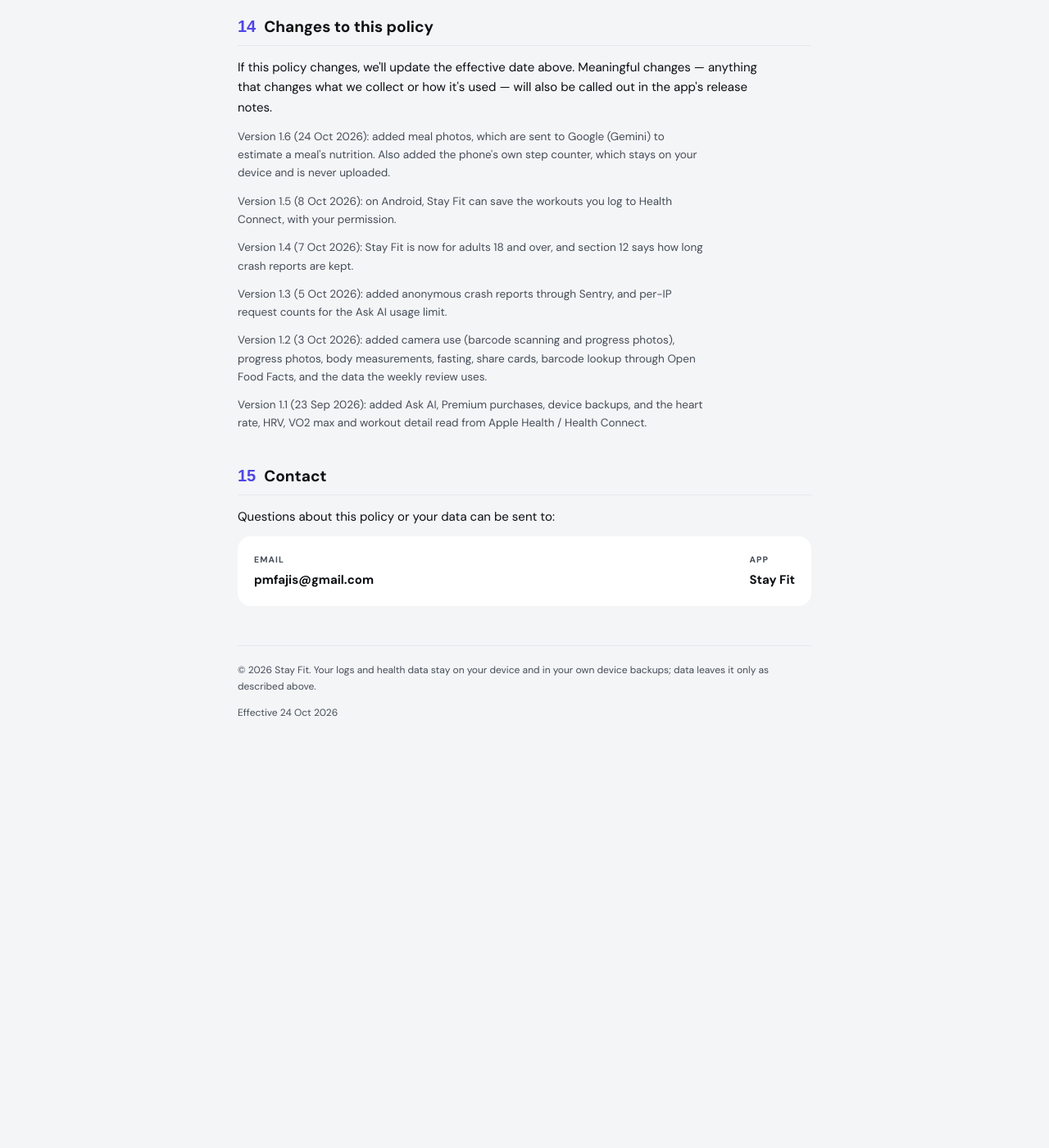
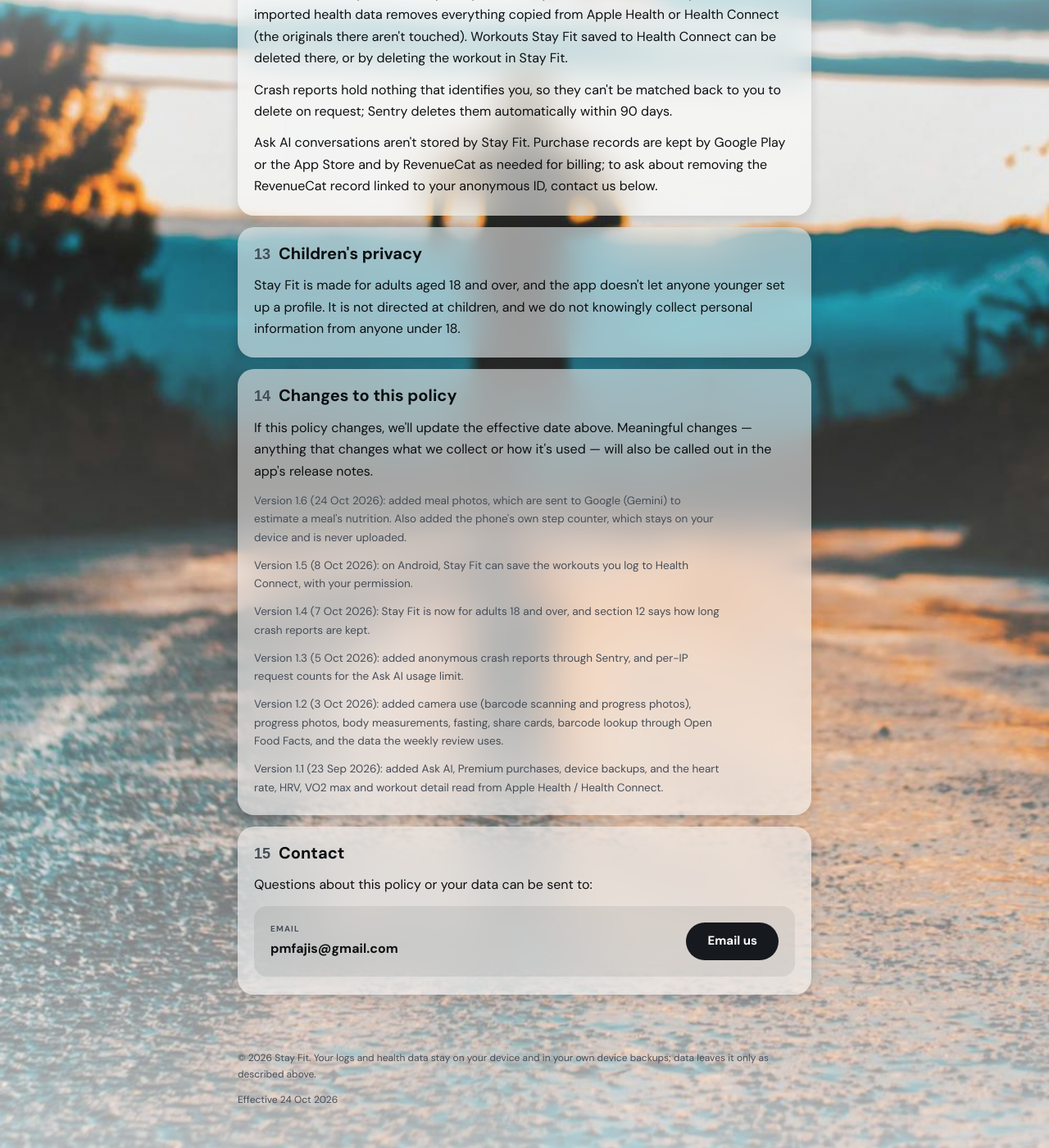
Before and after one commit to Fajis/fajis.github.io, a Jekyll site: the page apps/fitness-app/privacy-policy.html, which Jekyll copies as it is, in a window 1280 px wide and 1400 px high, scrolled down 7332 px. Shown: the whole window at 82% size. Built offline with Jekyll 4.4.1, drawn with Linux system fonts in a browser that asks for light colours; some web fonts are replaced; before the commit the page ends 8260 px from its top, so only the background shows below that.

Commit message:
style(fitness-app): restyle privacy policy to match the app's Profile look
Co-Authored-By: Claude Sonnet 5.5 <noreply@anthropic.com>

```diff
--- a/apps/fitness-app/privacy-policy.html
+++ b/apps/fitness-app/privacy-policy.html
@@ -249,6 +249,93 @@
     section { animation: rise .5s ease both; }
     @keyframes rise { from { opacity: 0; transform: translateY(6px); } to { opacity: 1; transform: none; } }
   }
+  /* ── App look: the Profile screen's photo backdrop, dark translucent blurred
+     cards, bold DM Sans headings, small spaced-out labels, a white pill button.
+     Profile has no accent colour of its own, so the accent is just the text colour. ── */
+  :root{
+    --ink-muted:#454D58;
+    --accent:#16191E; --accent-soft:rgba(22,25,30,0.08);
+    --card: rgba(255,255,255,0.55);
+    --card-shadow: 0 6px 14px rgba(13,15,18,0.14);
+    --veil: linear-gradient(180deg, rgba(244,245,247,.45) 0%, rgba(244,245,247,.10) 22%, rgba(244,245,247,.28) 55%, rgba(244,245,247,.72) 100%);
+    --btn:#16191E; --btn-text:#FFFFFF;
+  }
+  @media (prefers-color-scheme: dark){ :root:not([data-theme="light"]){
+    --ink-muted:#D1D7E0; --accent:#F2F4F7; --accent-soft:rgba(242,244,247,0.10);
+    --card: rgba(14,17,22,0.48); --card-shadow: 0 6px 14px rgba(0,0,0,0.28);
+    --veil: linear-gradient(180deg, rgba(6,7,8,.60) 0%, rgba(6,7,8,.78) 45%, rgba(6,7,8,.92) 100%);
+    --btn:#F2F4F7; --btn-text:#060708;
+  } }
+  :root[data-theme="dark"]{
+    --ink-muted:#D1D7E0; --accent:#F2F4F7; --accent-soft:rgba(242,244,247,0.10);
+    --card: rgba(14,17,22,0.48); --card-shadow: 0 6px 14px rgba(0,0,0,0.28);
+    --veil: linear-gradient(180deg, rgba(6,7,8,.60) 0%, rgba(6,7,8,.78) 45%, rgba(6,7,8,.92) 100%);
+    --btn:#F2F4F7; --btn-text:#060708;
+  }
+  body{ background: var(--bg); font-size: 16px; }
+  body::before{
+    content:""; position: fixed; inset: 0; z-index: -1;
+    background: var(--veil), url("bg-profile.jpg") center / cover no-repeat;
+  }
+  a { text-decoration-thickness: 1px; }
+
+  .masthead { border-bottom: none; padding-block-end: 6px; }
+  .mark { width: 44px; height: 44px; border-radius: 0; object-fit: cover; aspect-ratio: 1/1; }
+  .app-name { font-weight: 700; font-size: 16px; }
+  .meta { font-size: 10px; font-weight: 800; letter-spacing: .1em; }
+  .eyebrow { font-size: 11px; font-weight: 800; letter-spacing: .1em; color: var(--ink-muted); }
+  h1.title { font-size: clamp(44px, 12vw, 58px); line-height: .98; background: none; color: var(--ink); }
+  .dek { font-size: 16px; }
+
+  .summary-card, nav.toc, .contact-card, section{
+    background: var(--card);
+    -webkit-backdrop-filter: blur(24px); backdrop-filter: blur(24px);
+    box-shadow: var(--card-shadow);
+    border-radius: 20px;
+  }
+  .summary-card { padding: 18px 20px; }
+  .summary-card .ic { width: 38px; height: 38px; border-radius: 50%; background: var(--accent-soft); color: var(--ink); box-shadow: none; }
+  .summary-card .ic svg { width: 18px; height: 18px; }
+  .summary-card h3 { font-family: "DM Sans", sans-serif; font-weight: 700; font-size: 16px; text-transform: none; letter-spacing: 0; }
+  .summary-card p { font-size: 14px; color: var(--ink-muted); }
+  nav.toc { padding: 18px 20px; }
+  nav.toc h2 { font-family: "DM Sans", sans-serif; font-size: 10px; font-weight: 800; letter-spacing: .11em; }
+  nav.toc a { font-size: 14.5px; font-weight: 600; }
+  nav.toc a:hover { color: var(--ink); text-decoration: underline; }
+  nav.toc .num { color: var(--ink-muted); font-size: 15px; }
+
+  section { padding: 20px 20px 10px; margin-block-end: 14px; }
+  section h2 { font-family: "DM Sans", sans-serif; font-weight: 700; font-size: 20px; text-transform: none; letter-spacing: 0; line-height: 1.2; margin-block-end: 14px; }
+  section h2 .num { font-family: "Barlow Condensed", sans-serif; font-size: 18px; color: var(--ink-muted); background: none; padding: 0; border-radius: 0; }
+  section li::marker { color: var(--ink-muted); }
+  .callout { background: var(--accent-soft); border-radius: 14px; }
+  .callout strong { color: var(--ink); }
+  .contact-card { padding: 20px; }
+  .contact-card .label { font-size: 10px; font-weight: 800; letter-spacing: .11em; }
+  .contact-card .value { font-family: "DM Sans", sans-serif; font-size: 16px; font-weight: 700; letter-spacing: 0; }
+  .btn { display: inline-flex; align-items: center; justify-content: center; height: 46px; padding: 0 26px; border-radius: 999px; background: var(--btn); color: var(--btn-text); font-weight: 700; font-size: 15px; text-decoration: none; }
+  footer a { color: var(--ink); }
+  section h2 { border-bottom: none; padding-block-end: 0; }
+  section .contact-card { background: var(--accent-soft); box-shadow: none; -webkit-backdrop-filter: none; backdrop-filter: none; border-radius: 16px; margin-block-end: 12px; }
+  footer { border-top: none; }
+  .data-table { background: var(--card); -webkit-backdrop-filter: blur(24px); backdrop-filter: blur(24px); box-shadow: none; border-radius: 16px; }
+  .data-table th { background: var(--accent-soft); color: var(--ink-muted); font-size: 10px; font-weight: 800; letter-spacing: .11em; }
+  .data-table th, .data-table td { border-bottom-color: var(--accent-soft); }
+  .data-table td.where { color: var(--ink); }
+  nav.toc .num { font-family: "Barlow Condensed", sans-serif; }
+  .data-table td.where { white-space: normal; }
+  .data-table th, .data-table td { padding: 10px 10px; }
+  .data-table { font-size: 13px; }
+  @media (max-width: 560px){
+    .data-table, .data-table tbody, .data-table tr, .data-table td { display: block; width: 100%; }
+    .data-table thead { display: none; }
+    .data-table tr { padding: 12px 14px; border-bottom: 1px solid var(--accent-soft); }
+    .data-table tr:last-child { border-bottom: none; }
+    .data-table td { border: none; padding: 0; }
+    .data-table td:first-child { font-weight: 700; font-size: 14.5px; margin-bottom: 3px; }
+    .data-table td:nth-child(2) { color: var(--ink-muted); margin-bottom: 6px; }
+    .data-table td.where { font-size: 10px; font-weight: 800; letter-spacing: .11em; text-transform: uppercase; color: var(--ink-muted); }
+  }
 </style>
 <link rel="preconnect" href="https://fonts.gstatic.com" crossorigin>
 <link rel="stylesheet" href="https://fonts.googleapis.com/css2?family=Barlow+Condensed:wght@800&family=DM+Sans:wght@400;500;700&display=swap">
@@ -463,10 +550,7 @@
         <div class="label">Email</div>
         <div class="value">pmfajis@gmail.com</div>
       </div>
-      <div>
-        <div class="label">App</div>
-        <div class="value">Stay Fit</div>
-      </div>
+      <a class="btn" href="mailto:pmfajis@gmail.com">Email us</a>
     </div>
   </section>
 
```
Also changed, not shown: apps/fitness-app/bg-profile.jpg (added).
